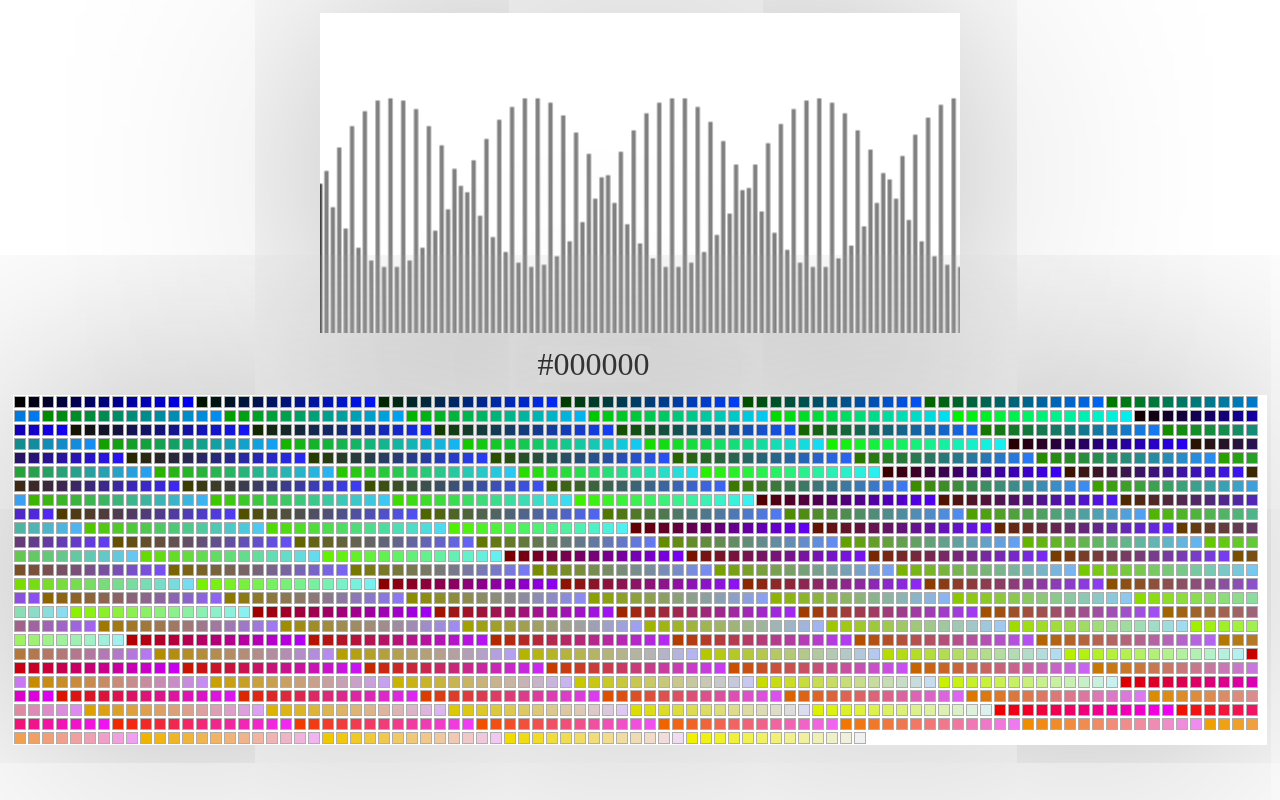
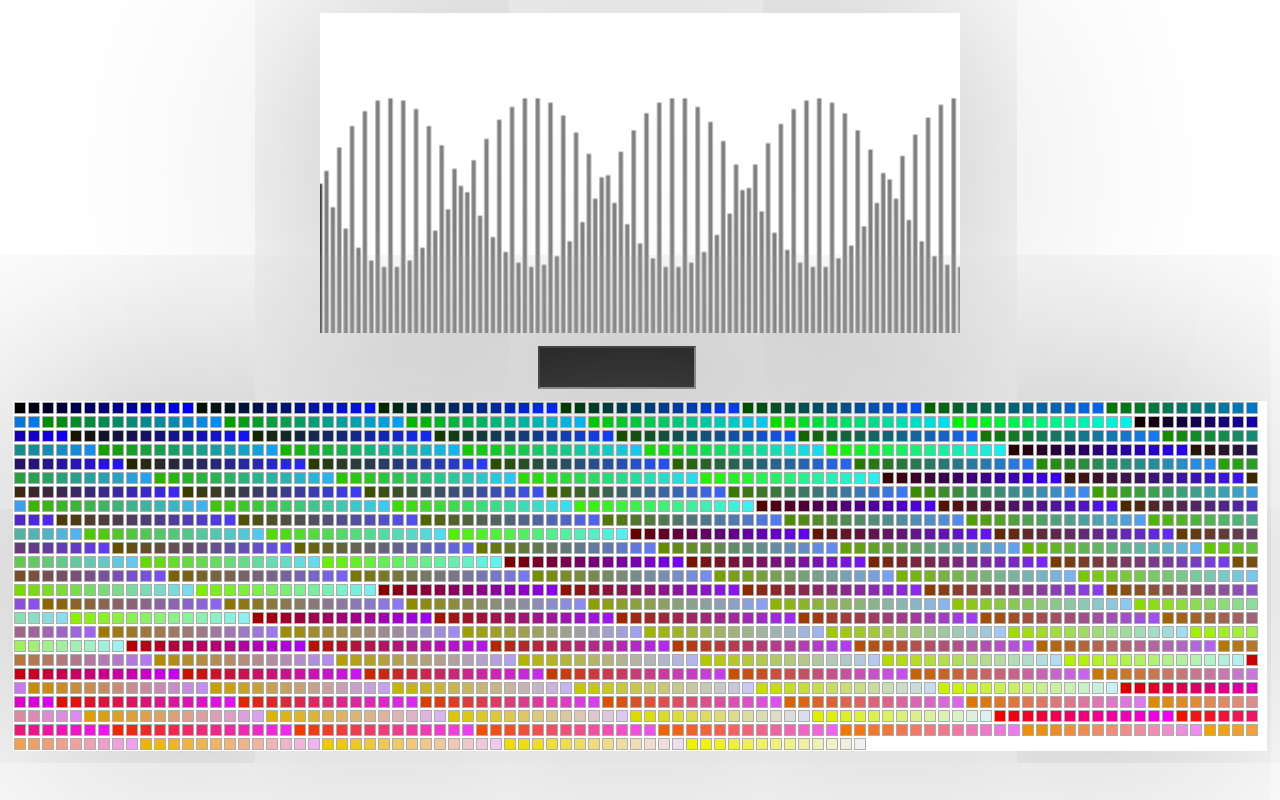
Before and after one commit to vishnuvp/ColorPicker, a plain HTML site: page colorPicker.html in a window 1280 px wide. Both pictures are taken after a click on the element 19 px from the left and 402 px from the top of the page. Drawn offline with nearby package versions, Linux system fonts and the light colour scheme.

Commit message:
Update colorPicker.html

```diff
--- a/colorPicker.html
+++ b/colorPicker.html
@@ -17,7 +17,8 @@
 		    font-size: 2em;
 		    height: auto;
 		    margin: 1% 42% auto;
-		    width: auto;
+		    width: 150px;
+		    background-color: transparent;
 		}
 		</style>
 	</head>
@@ -51,7 +52,7 @@
 		}
 
 		</script>
-		<div id="update">#AEAEAE</div>
+		<input type="text" id="update" value="" readonly="readonly"/>
 	<div id="colorcanvas" style="margin:1% 1% auto;width:98%; height: auto;float:left;box-shadow:0 0 500px #AEAEAE"></div>
 	<script>
 
@@ -73,12 +74,20 @@
 	$(document).ready(
 	function() {
 
+		$("#update").click(function(){
+
+		$(this).select();
+
+
+		});
+
 		$(".colorbox").click(function() {
 		x=-6;
 				oldx=0;oldy=80;
 		contxt.beginPath();
 				contxt.strokeStyle= $(this).css("background-color");
-				$("#update").html(contxt.strokeStyle);
+				$("#update").val(contxt.strokeStyle);
+				$("#update").css("background-color",contxt.strokeStyle);
 		contxt.closePath();
 		var id =	setInterval(function() {
 
```
Lines whose indentation alone changed are shown as unchanged.
